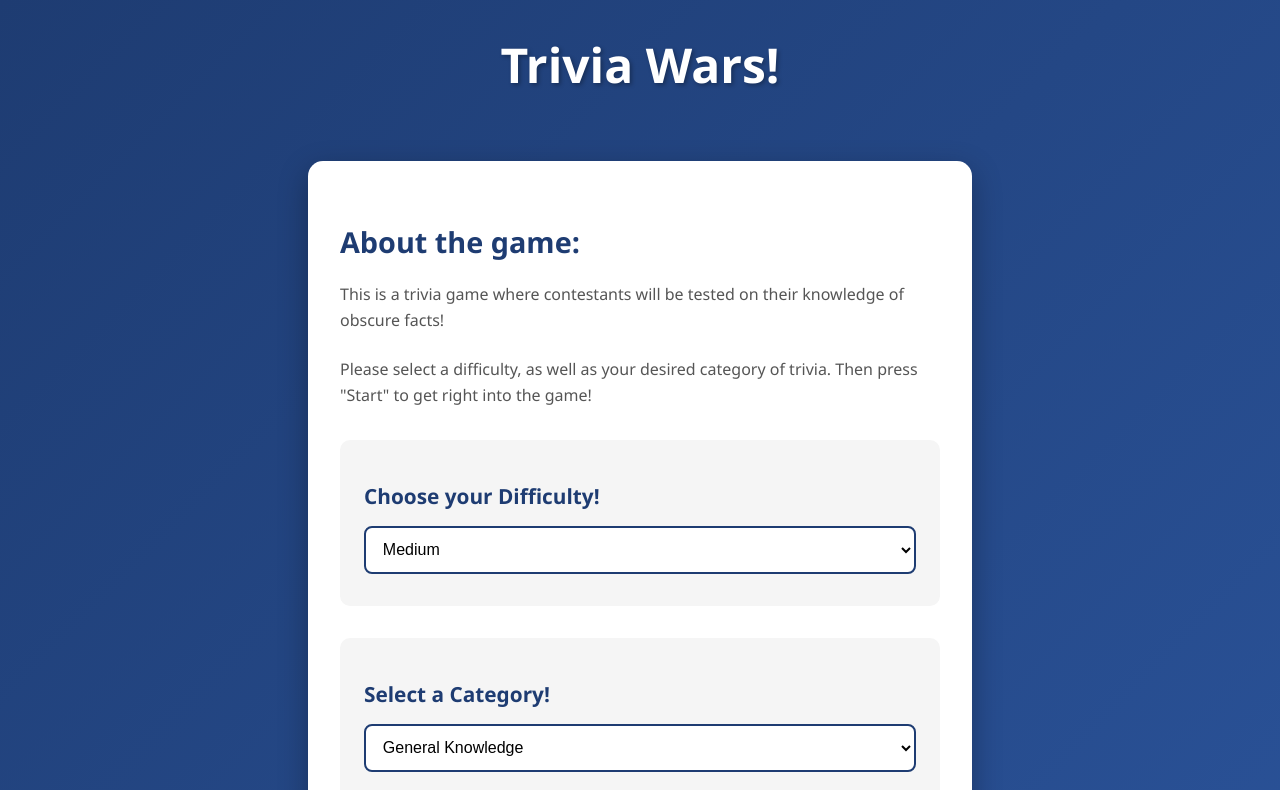
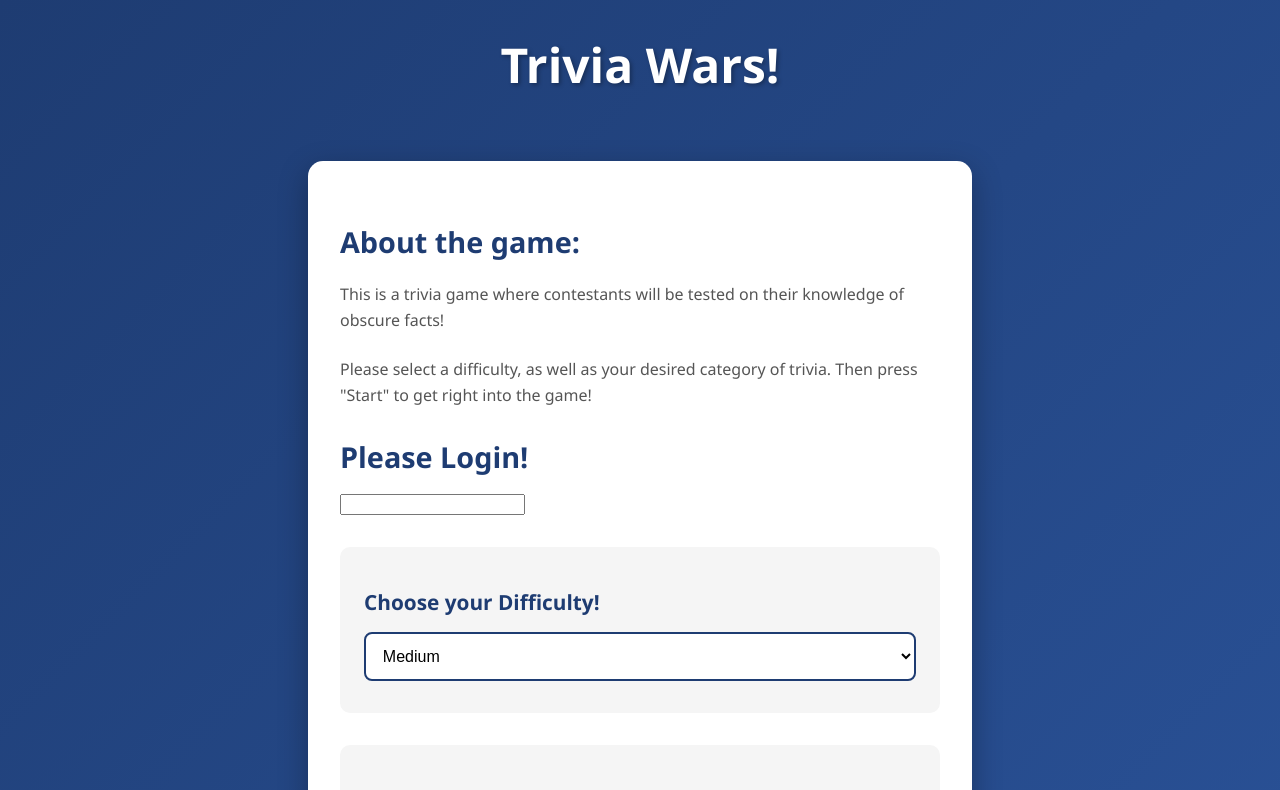
Before and after one commit to Zabbott03/Fullstack-Challenge, a React (Vite) app in the folder Fullstack-Challenge/: page / in a window 1280 px wide. Shown: the top 790 px of the page. Built offline with nearby package versions, Linux system fonts and the light colour scheme.

Commit message:
added in a email input form

```diff
--- a/Fullstack-Challenge/src/App.jsx
+++ b/Fullstack-Challenge/src/App.jsx
@@ -40,6 +40,15 @@ function IntroPage({set_current_page, set_difficulty, difficulty, category, set_
     <h4>This is a trivia game where contestants will be tested on their knowledge of obscure facts!</h4>
     <h4>Please select a difficulty, as well as your desired category of trivia. Then press "Start" to get right into the game!</h4>
 
+    <div>
+      <h3>
+        Please Login!
+      </h3>
+      <form>
+        <input type="email"/>
+      </form>
+    </div>
+
     <div className="difficulty_selection">
       <h2>Choose your Difficulty!</h2>
       <select value={difficulty} onChange={(e) => set_difficulty(e.target.value)}>
```
